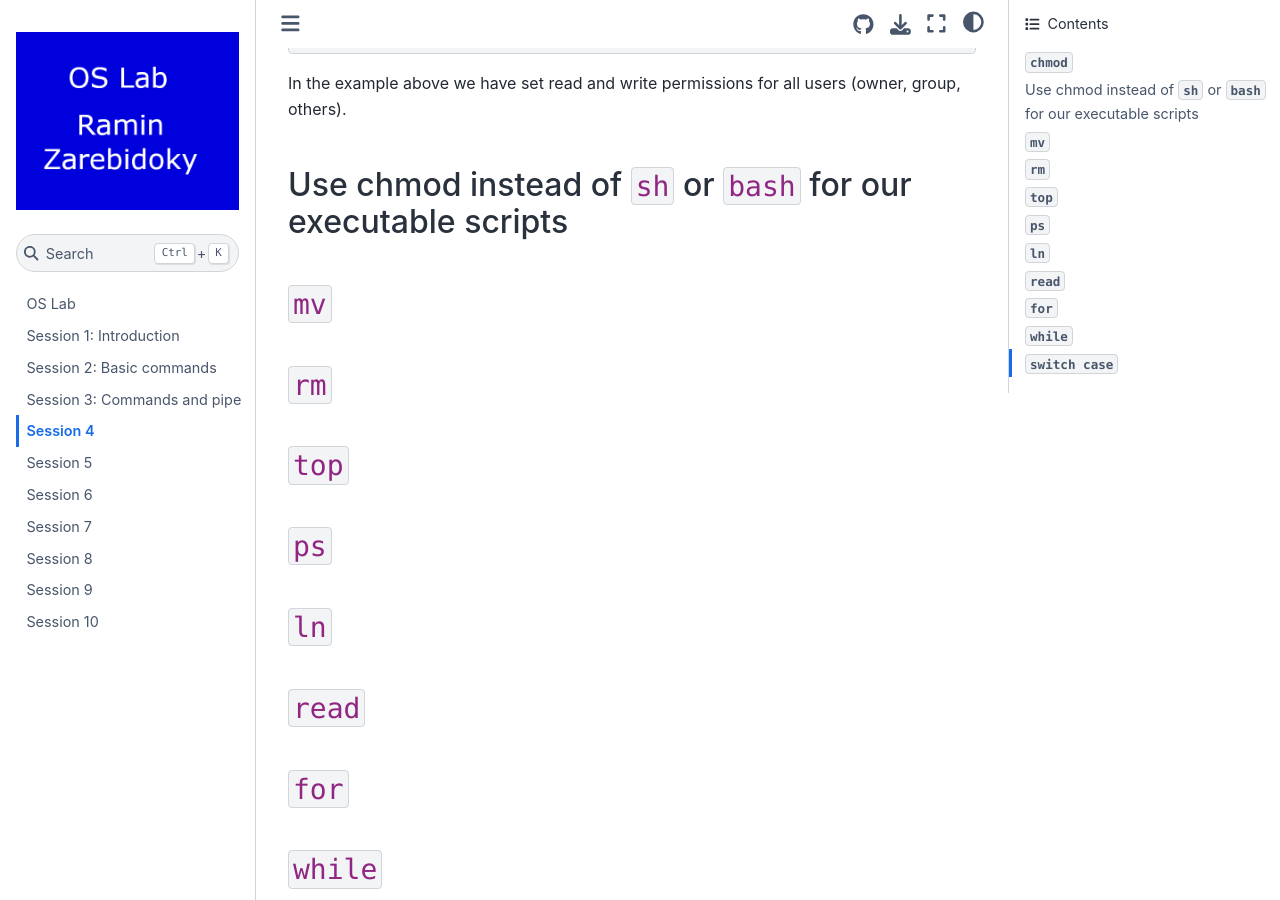
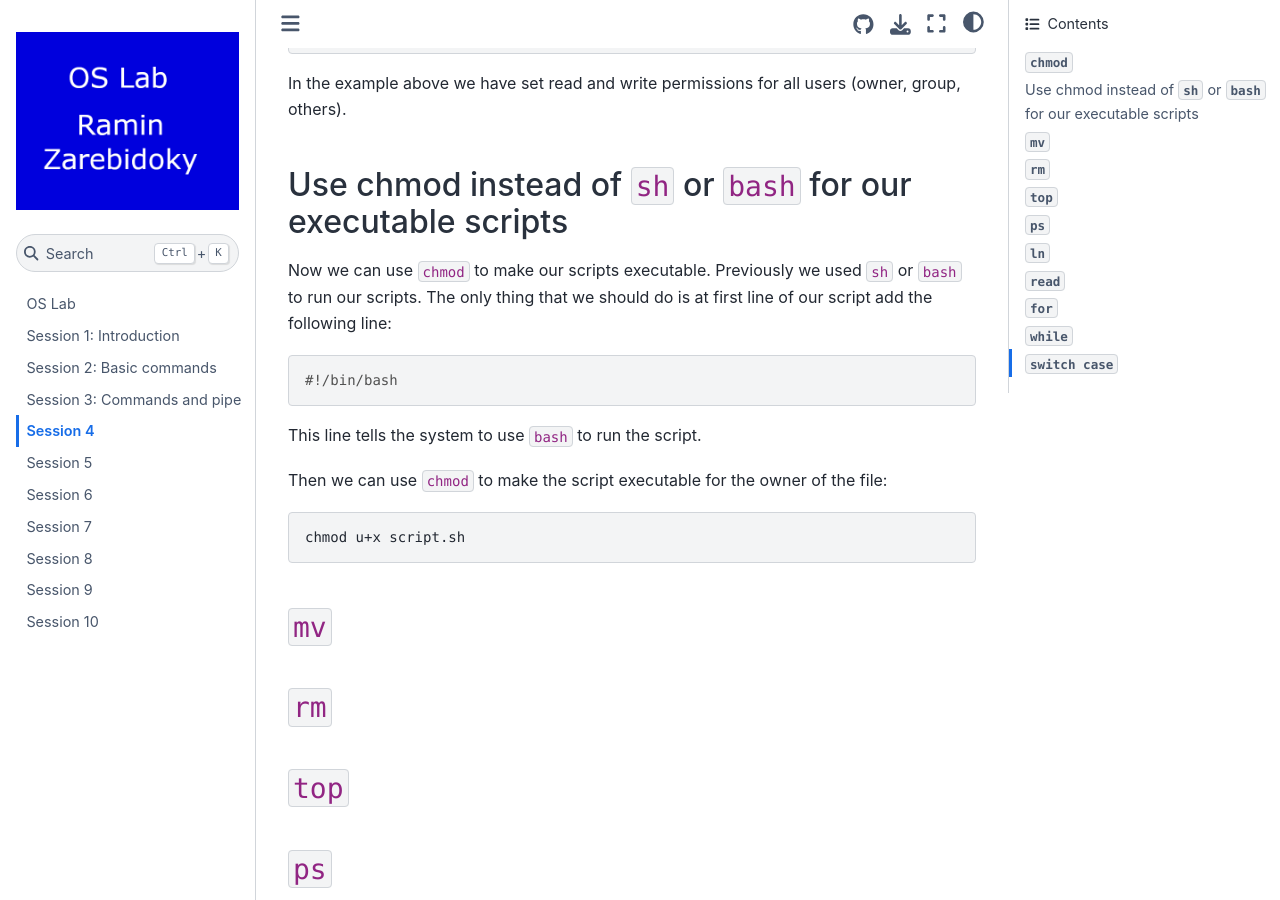
Before and after one commit to LiterallyTheOne/os_lab, a Jupyter Book: the page built from docs/session_4.md, in a window 1280 px wide and 900 px high, scrolled down 1716 px. Built offline with Jupyter Book 1.0.4 settings and Sphinx 7.4.7 and the Sphinx Book theme 1.1.4, drawn with Linux system fonts in a browser that asks for light colours.

Commit message:
Add description to Use chmode instead of `sh` or `bash` for the shell command.

````diff
--- a/docs/session_4.md
+++ b/docs/session_4.md
@@ -76,6 +76,22 @@ In the example above we have set read and write permissions for all users (owner
 
 ## Use chmod instead of `sh` or `bash` for our executable scripts
 
+Now we can use `chmod` to make our scripts executable.
+Previously we used `sh` or `bash` to run our scripts.
+The only thing that we should do is at first line of our script add the following line:
+
+```shell
+#!/bin/bash
+```
+
+This line tells the system to use `bash` to run the script.
+
+Then we can use `chmod` to make the script executable for the owner of the file:
+
+```shell
+chmod u+x script.sh
+```
+
 ## `mv`
 
 ## `rm`
````
